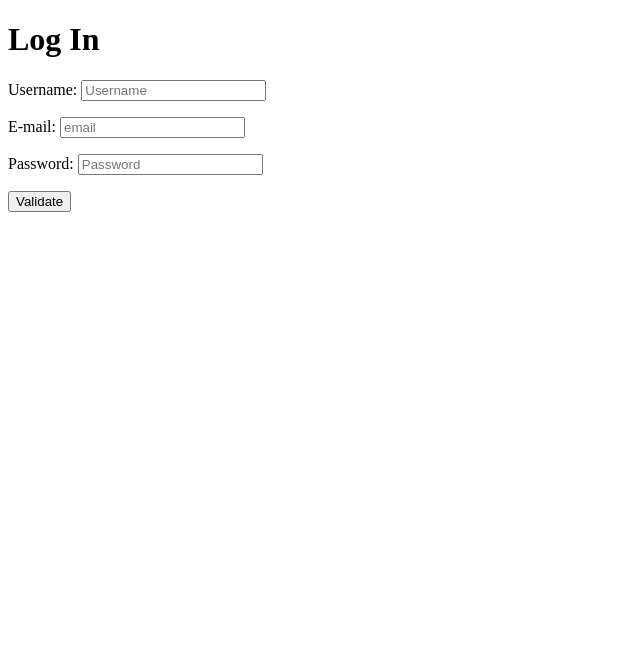
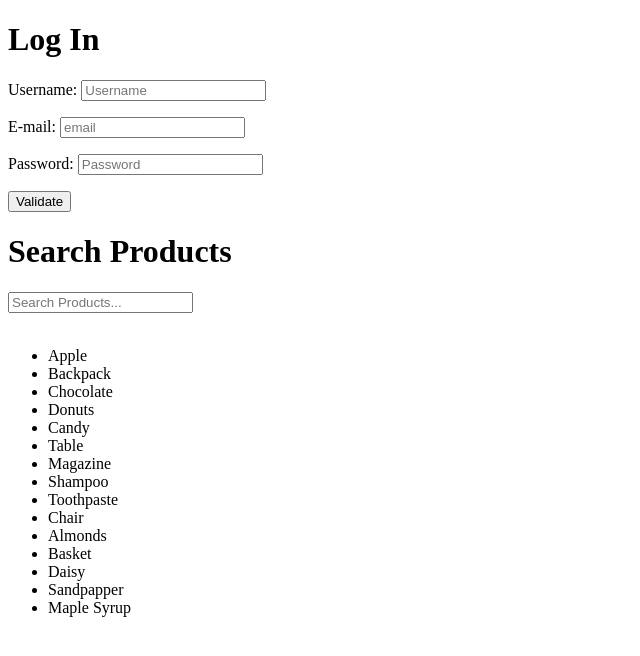
Before and after one commit to Z-Memon/Lab-3, a plain HTML site: page INTR2012_L03_Memon_Zahra/index.html in a window 1280 px wide. Shown: the whole page, without its empty margins (0-640 px from the left). Drawn offline with Linux system fonts and the light colour scheme.

Commit message:
Changes to Lab-3

```diff
--- a/INTR2012_L03_Memon_Zahra/Scripts/script.js
+++ b/INTR2012_L03_Memon_Zahra/Scripts/script.js
@@ -1,3 +1,5 @@
+//Part A
+
 function validateForm(){
     var username = document.getElementById('username').value;
     var usernameRegex = /^[A-Za-z0-9]*$/;
@@ -23,5 +25,63 @@ function validateForm(){
      else{
         console.log('Form submitted successfully');
      }
+};
 
-};
+//Part B
+
+const products = [
+   "Apple",
+   "Backpack",
+   "Chocolate",
+   "Donuts",
+   "Candy",
+   "Table",
+   "Magazine",
+   "Shampoo",
+   "Toothpaste",
+   "Chair",
+   "Almonds",
+   "Basket",
+   "Daisy",
+   "Sandpapper",
+   "Maple Syrup"
+];
+
+function displayProducts(productList, products) {
+   productList.innerHTML = '';
+
+   for (let i = 0; i < products.length; i++) {
+       const li = document.createElement('li');
+       li.textContent = products[i];
+       productList.appendChild(li);
+   }
+}
+
+function searchProducts(query, products) {
+   return products.filter(product =>
+       product.toLowerCase().includes(query.toLowerCase())
+   );
+}
+
+const searchInput = document.getElementById('searchQuery');
+const productList = document.getElementById('products');
+searchInput.addEventListener('input', function () {
+   const query = searchInput.value;
+   const filteredProducts = searchProducts(query, products);
+   displayProducts(productList, filteredProducts);
+});
+
+displayProducts(productList, products);
+
+
+function searchProducts(){
+   let list = document.querySelectorAll('.list');
+   let searchQuery = document.getElementById("filter-search").value;
+   for (var i = 0; i < products.length; i++){
+       if (list[i].innerText.toLowerCase()
+       .includes(searchQuery.toLowerCase())){
+           list[i].classList.remove("is-hidden");
+       } else {
+           list[i].classList.add("is-hidden");
+       }
+   }}
--- a/INTR2012_L03_Memon_Zahra/index.html
+++ b/INTR2012_L03_Memon_Zahra/index.html
@@ -15,6 +15,13 @@
 
    <button onclick="validateForm()">Validate</button>
 
+   <div id="container">
+    <h1>Search Products</h1>
+    <input type="text" placeholder="Search Products..." id="searchQuery">
+    <br><br>
+    <ul id="products"></ul>
+</div>
+
     <script src="./Scripts/script.js"></script>
 </body>
 </html>
```
Also changed, not shown: INTR2012_L03_Memon_Zahra/index2.html (+1 -1 lines).
